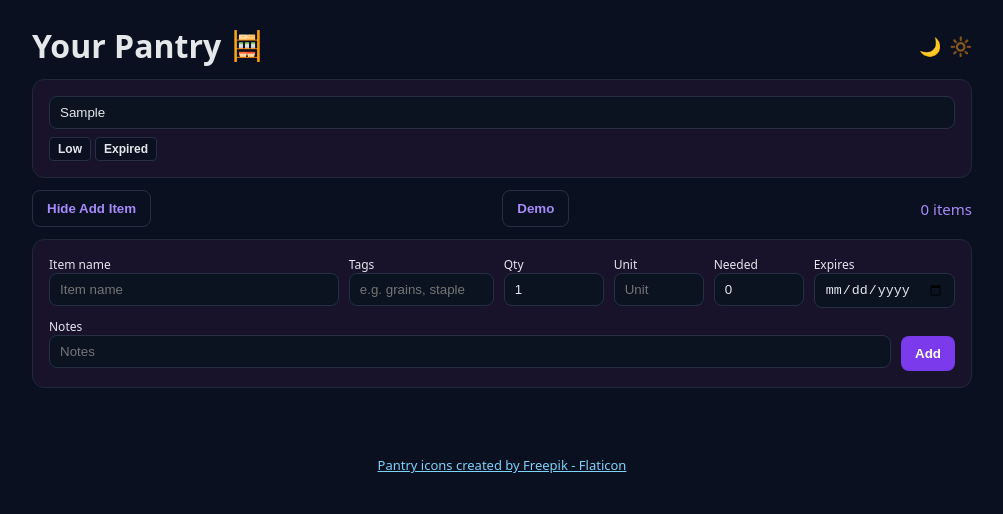
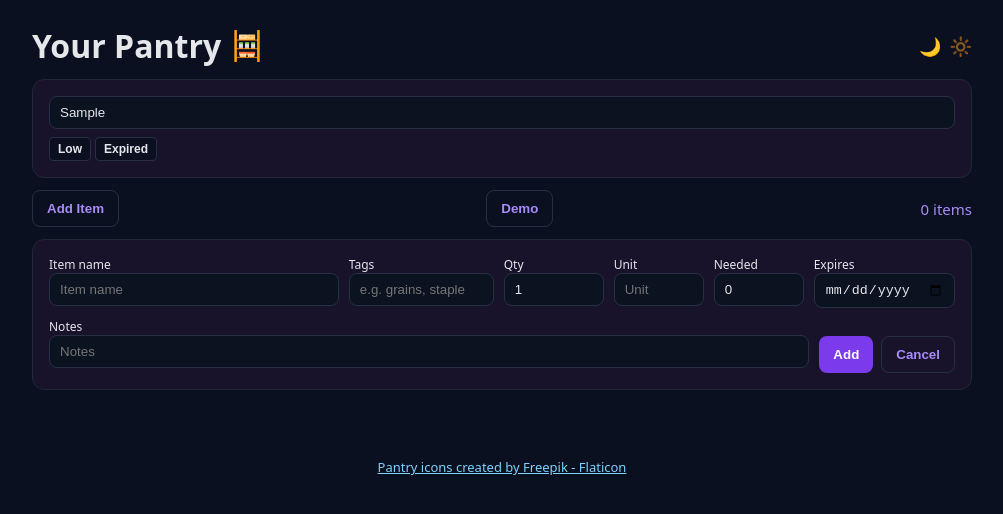
Before and after one commit to nkprasad12/pantry, a React (Vite) app: page / in a window 1280 px wide. Both pictures are taken after typing "Sample" into the empty fields and a click on the button "Add Item". Shown: the top 514 px of the page, without its empty margins (138-1141 px from the left). Built offline with nearby package versions, Linux system fonts and the light colour scheme.

Commit message:
Clean up add item flow

```diff
--- a/src/components/action_bar.tsx
+++ b/src/components/action_bar.tsx
@@ -10,6 +10,7 @@ export interface ActionBarProps {
 
 export function ActionBar({ items, pantry }: ActionBarProps) {
   const [showAdd, setShowAdd] = useState(false);
+  const [isSubmitting, setIsSubmitting] = useState(false);
   // Calculate summary info
   const totalCount = items.length;
   const lowCount = items.filter((i) => i.quantity <= (i.minThreshold ?? 0)).length;
@@ -23,10 +24,11 @@ export function ActionBar({ items, pantry }: ActionBarProps) {
         <button
           className="ghost"
           onClick={() => setShowAdd((v) => !v)}
+          disabled={isSubmitting}
           aria-expanded={showAdd}
           aria-controls="add-item-form"
         >
-          {showAdd ? 'Hide Add Item' : 'Add Item'}
+          Add Item
         </button>
         {/* @ts-ignore */}
         {import.meta.env.DEV && (
@@ -47,7 +49,11 @@ export function ActionBar({ items, pantry }: ActionBarProps) {
 
       {showAdd && (
         <div className="card" style={{ marginBottom: 12 }} id="add-item-form">
-          <NewItemForm onSubmit={pantry.add} />
+          <NewItemForm
+            onSubmit={pantry.add}
+            onCancel={() => setShowAdd(false)}
+            onSubmittingChange={setIsSubmitting}
+          />
         </div>
       )}
     </>
--- a/src/components/new_item_form.tsx
+++ b/src/components/new_item_form.tsx
@@ -3,9 +3,11 @@ import { PantryItem } from '../db';
 
 export interface NewItemFormProps {
   onSubmit: (item: Omit<PantryItem, 'id' | 'createdAt' | 'updatedAt'>) => void;
+  onCancel?: () => void;
+  onSubmittingChange?: (isSubmitting: boolean) => void;
 }
 
-export function NewItemForm({ onSubmit }: NewItemFormProps) {
+export function NewItemForm({ onSubmit, onCancel, onSubmittingChange }: NewItemFormProps) {
   const [name, setName] = useState('');
   const [tagsInput, setTagsInput] = useState('');
   const [quantity, setQuantity] = useState<number>(1);
@@ -13,6 +15,7 @@ export function NewItemForm({ onSubmit }: NewItemFormProps) {
   const [minThreshold, setMinThreshold] = useState<number>(0);
   const [expiresAt, setExpiresAt] = useState<string>('');
   const [notes, setNotes] = useState('');
+  const [isSubmitting, setIsSubmitting] = useState(false);
 
   function reset() {
     setName('');
@@ -29,6 +32,9 @@ export function NewItemForm({ onSubmit }: NewItemFormProps) {
       className="row"
       onSubmit={(e) => {
         e.preventDefault();
+        setIsSubmitting(true);
+        onSubmittingChange?.(true);
+        try {
           const tags = tagsInput
             .split(',')
             .map((t) => t.trim())
@@ -43,6 +49,10 @@ export function NewItemForm({ onSubmit }: NewItemFormProps) {
             notes,
           });
           reset();
+        } finally {
+          setIsSubmitting(false);
+          onSubmittingChange?.(false);
+        }
       }}
     >
       <label style={{ display: 'flex', flexDirection: 'column', flex: 2, minWidth: 160 }}>
@@ -96,9 +106,21 @@ export function NewItemForm({ onSubmit }: NewItemFormProps) {
         <span style={{ fontSize: 12 }}>Notes</span>
         <input placeholder="Notes" value={notes} onChange={(e) => setNotes(e.target.value)} />
       </label>
-      <button type="submit" style={{ alignSelf: 'end', marginTop: 18 }}>
-        Add
+      <div style={{ display: 'flex', gap: 8, alignSelf: 'end', marginTop: 18 }}>
+        <button type="submit" disabled={isSubmitting}>
+          {isSubmitting ? 'Adding...' : 'Add'}
         </button>
+        <button
+          type="button"
+          className="ghost"
+          onClick={() => {
+            reset();
+            onCancel?.();
+          }}
+        >
+          Cancel
+        </button>
+      </div>
     </form>
   );
 }
--- a/src/theme.css
+++ b/src/theme.css
@@ -104,6 +104,10 @@ button.ghost {
   color: var(--muted);
   border: 1px solid var(--input-border, #263043);
 }
+button:disabled {
+  opacity: 0.6;
+  cursor: not-allowed;
+}
 .filter-button {
   padding: 4px 8px;
   border: 1px solid var(--input-border, #263043);
```
Lines whose indentation alone changed are shown as unchanged.
